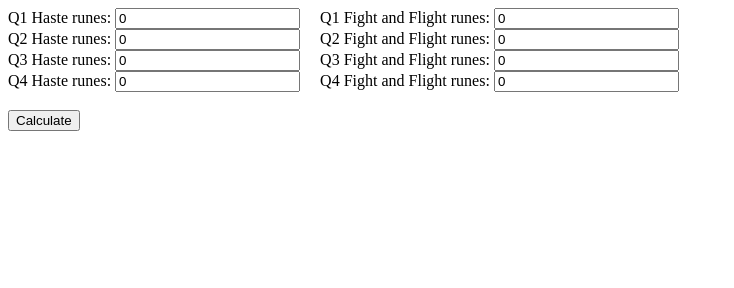
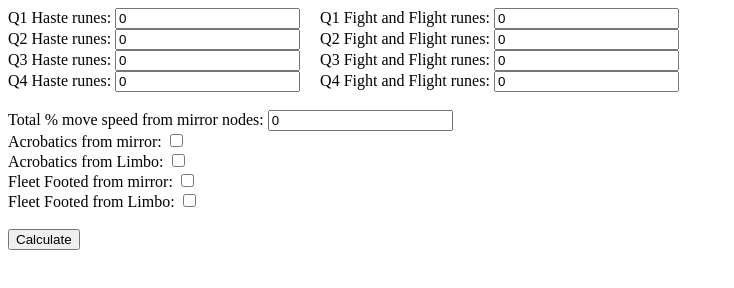
Before and after one commit to cadence-s/tw2-tools, a plain HTML site: page fast.html in a window 1280 px wide. Shown: the whole page, without its empty margins (0-734 px from the left). Drawn offline with Linux system fonts and the light colour scheme.

Commit message:
add mirror node and trait inputs to fast helper

```diff
--- a/fast.html
+++ b/fast.html
@@ -38,6 +38,23 @@
 		</div>
 		<br>
 		<div>
+			<label for="mirror">Total % move speed from mirror nodes:</label>
+			<input type="number" id="mirror" min="0" step="1" value="0" size="4">
+			<br>
+			<label for="acrobatics1">Acrobatics from mirror:</label>
+			<input type="checkbox" id="acrobatics1">
+			<br>
+			<label for="acrobatics2">Acrobatics from Limbo:</label>
+			<input type="checkbox" id="acrobatics2">
+			<br>
+			<label for="fleet1">Fleet Footed from mirror:</label>
+			<input type="checkbox" id="fleet1">
+			<br>
+			<label for="fleet2">Fleet Footed from Limbo:</label>
+			<input type="checkbox" id="fleet2">
+		</div>
+		<br>
+		<div>
 			<input type="submit" value="Calculate">
 		</div>
 	</form>
```
